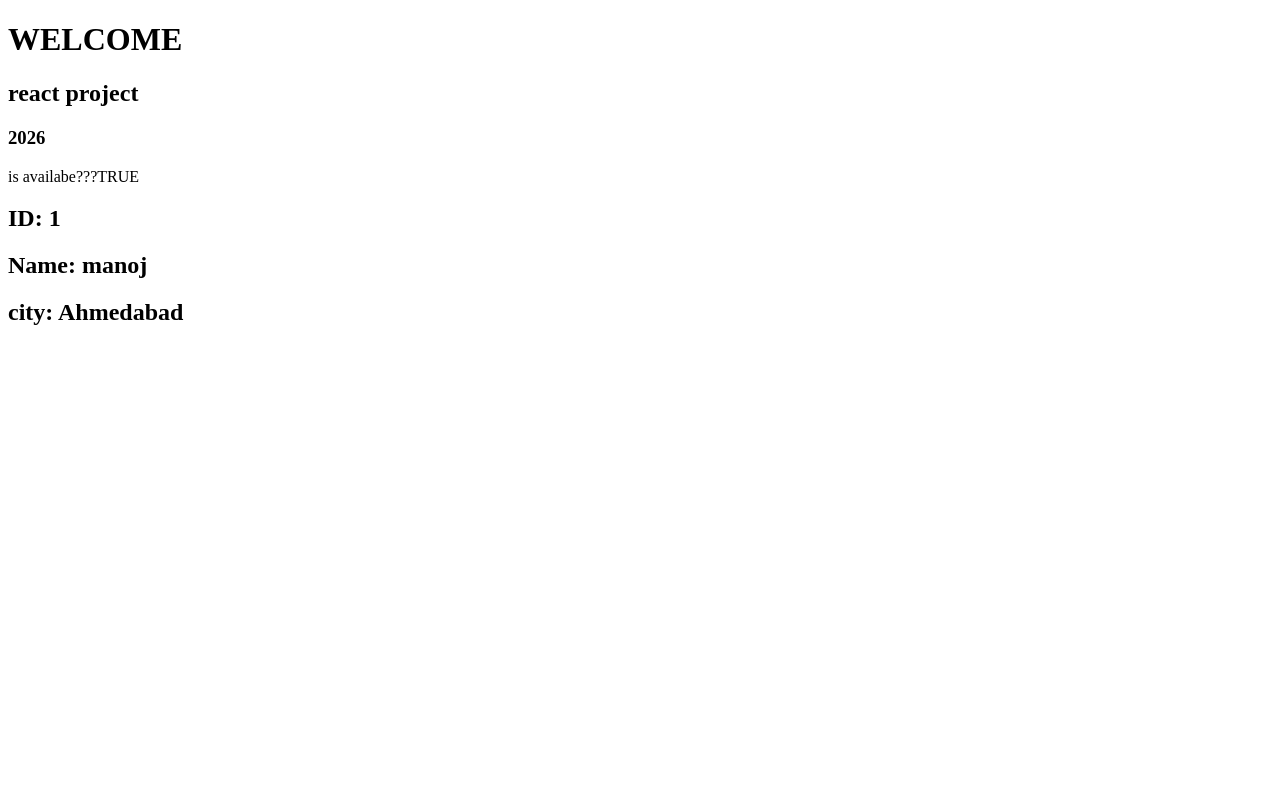
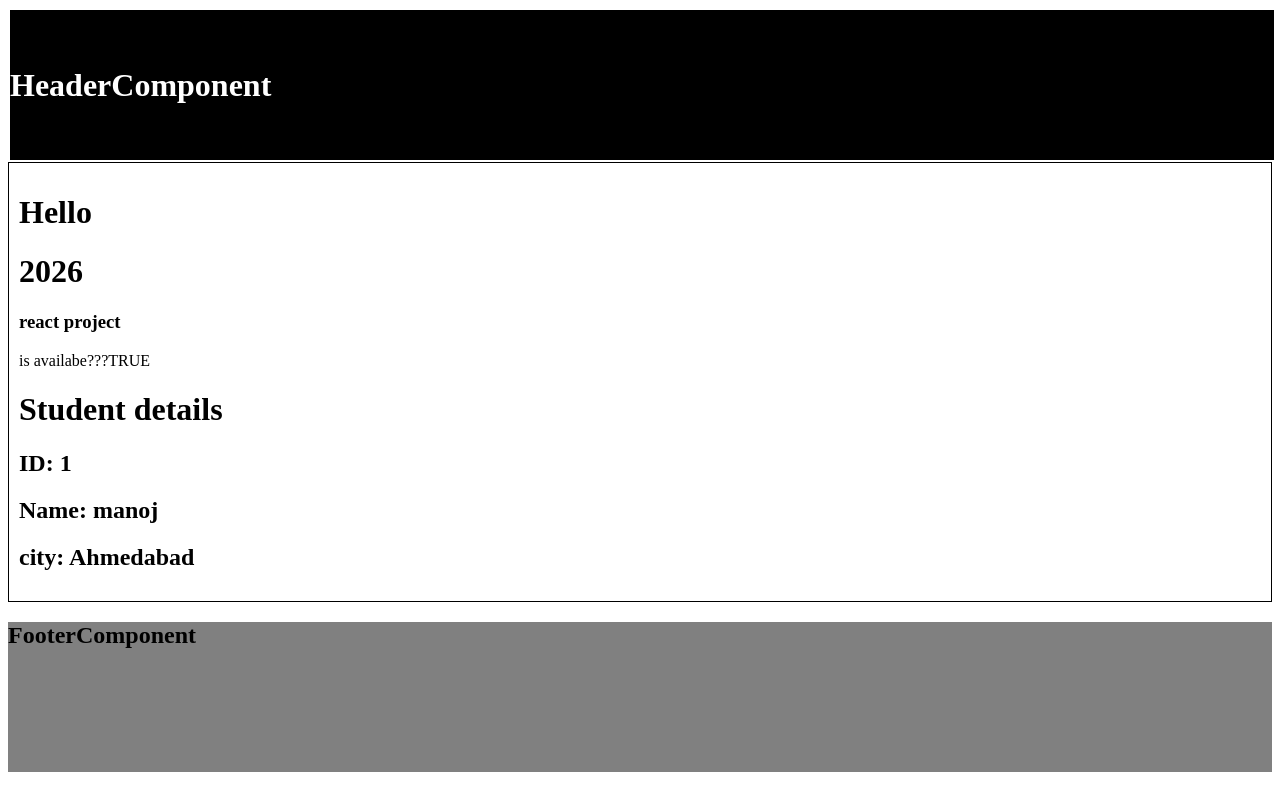
Before and after one commit to Dhananjay137/Learning26, a React app: page / in a window 1280 px wide. Built offline with nearby package versions, Linux system fonts and the light colour scheme; the HTML template or start-up script is replaced by a standard one.

Commit message:
add header.css, HeaderComponent.jsx ,FooterComponent.jsx ,ContentComponent.jsx

```diff
--- a/src/App.jsx
+++ b/src/App.jsx
@@ -1,28 +1,17 @@
 import { useState } from 'react'
 import reactLogo from './assets/react.svg'
 import viteLogo from '/vite.svg'
+import { HeaderComponent } from './components/HeaderComponent'
+import { FooterComponent } from './components/FooterComponent'
+import { ContentComponent } from './components/ContentComponent'
 //import './App.css'
 
 function App() {
-  var year=2026
-  var greet='react project'
-  var isAvailable = true
-
-  var student = {
-    id: 1,
-    name: 'manoj',
-    city: 'Ahmedabad'
-  }
-
   return (
     <>
-    <h1>WELCOME</h1>
-    <h2>{greet}</h2>
-    <h3>{year}</h3>
-    <p>is availabe???{isAvailable == true ? 'TRUE':'FALSE'}</p>
-    <h2>ID: {student.id}</h2>
-    <h2>Name: {student.name}</h2>
-    <h2>city: {student.city}</h2>
+    <HeaderComponent></HeaderComponent>
+    <ContentComponent></ContentComponent>
+    <FooterComponent></FooterComponent>
     </>
   )
 }
--- /dev/null
+++ b/src/assets/css/header.css
@@ -0,0 +1,14 @@
+.header{
+  background-color: black;
+  height: 150px;
+  width: 100%;
+  color: white;
+  display: flex;
+  align-items: center;
+  text-align: center;
+  justify-content: space-between;
+  margin: 0;
+  padding: 0;
+  position: sticky;
+  border: 2px solid white;
+}
--- /dev/null
+++ b/src/components/ContentComponent.jsx
@@ -0,0 +1,25 @@
+import React from "react";
+
+export const ContentComponent = () => {
+  var year = 2026;
+  var name = "react project";
+  var isAvailable = true;
+
+  var student = {
+    id: 1,
+    name: "manoj",
+    city: "Ahmedabad",
+  };
+  return (
+    <div style={{backgroundColor:"white",border:"1px solid black",height:"auto",width:"auto",padding:"10px"}}>
+      <h1>Hello</h1>
+      <h1>{2026}</h1>
+      <h3>{name}</h3>
+      <p>is availabe???{isAvailable == true ? "TRUE" : "FALSE"}</p>
+      <h1>Student details</h1>
+      <h2>ID: {student.id}</h2>
+      <h2>Name: {student.name}</h2>
+      <h2>city: {student.city}</h2>
+    </div>
+  );
+};
--- /dev/null
+++ b/src/components/FooterComponent.jsx
@@ -0,0 +1,7 @@
+import React from 'react'
+
+export const FooterComponent = () => {
+  return (
+    <h2 style={{backgroundColor:"GrayText",height:150,width:"100%"}}>FooterComponent</h2>
+  )
+}
--- /dev/null
+++ b/src/components/HeaderComponent.jsx
@@ -0,0 +1,8 @@
+import React from 'react'
+import "../assets/css/header.css"
+
+export const HeaderComponent = () => {
+  return (
+    <h1 className='header'>HeaderComponent</h1>
+  )
+}
```
